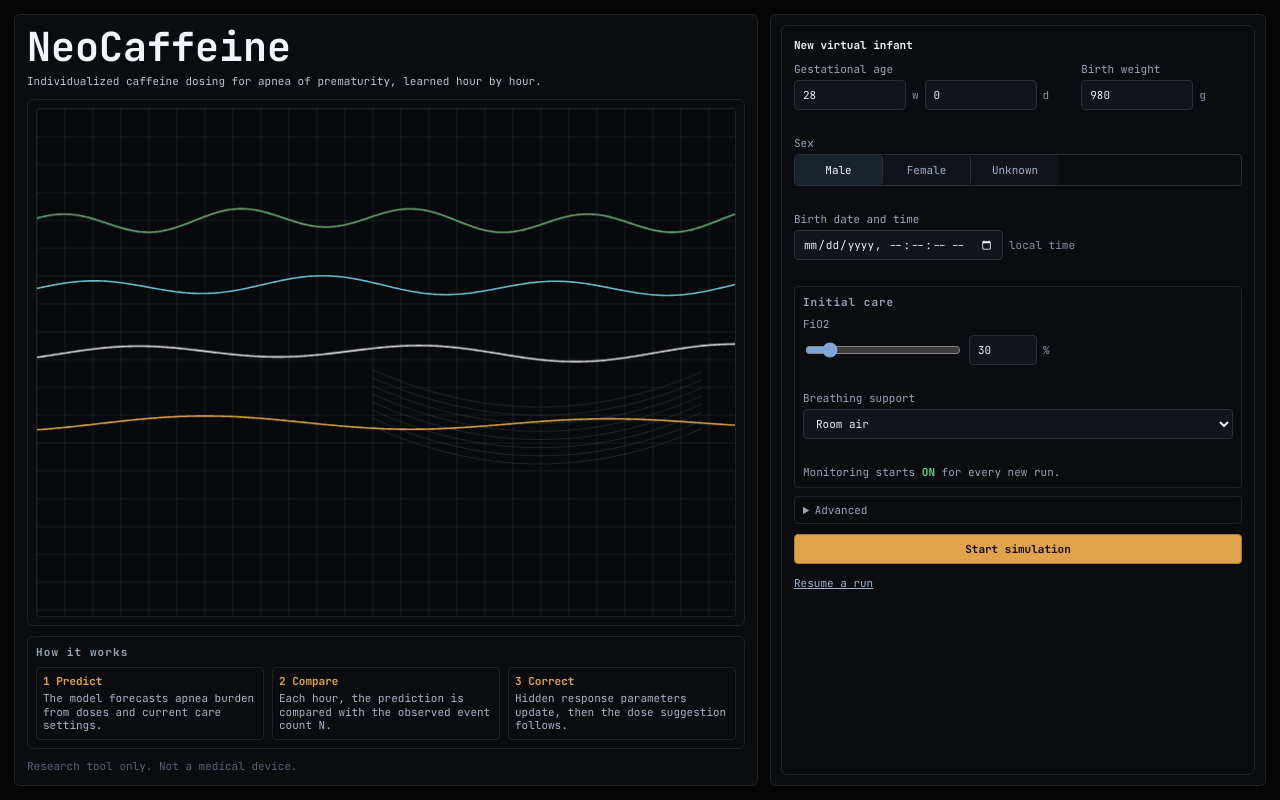
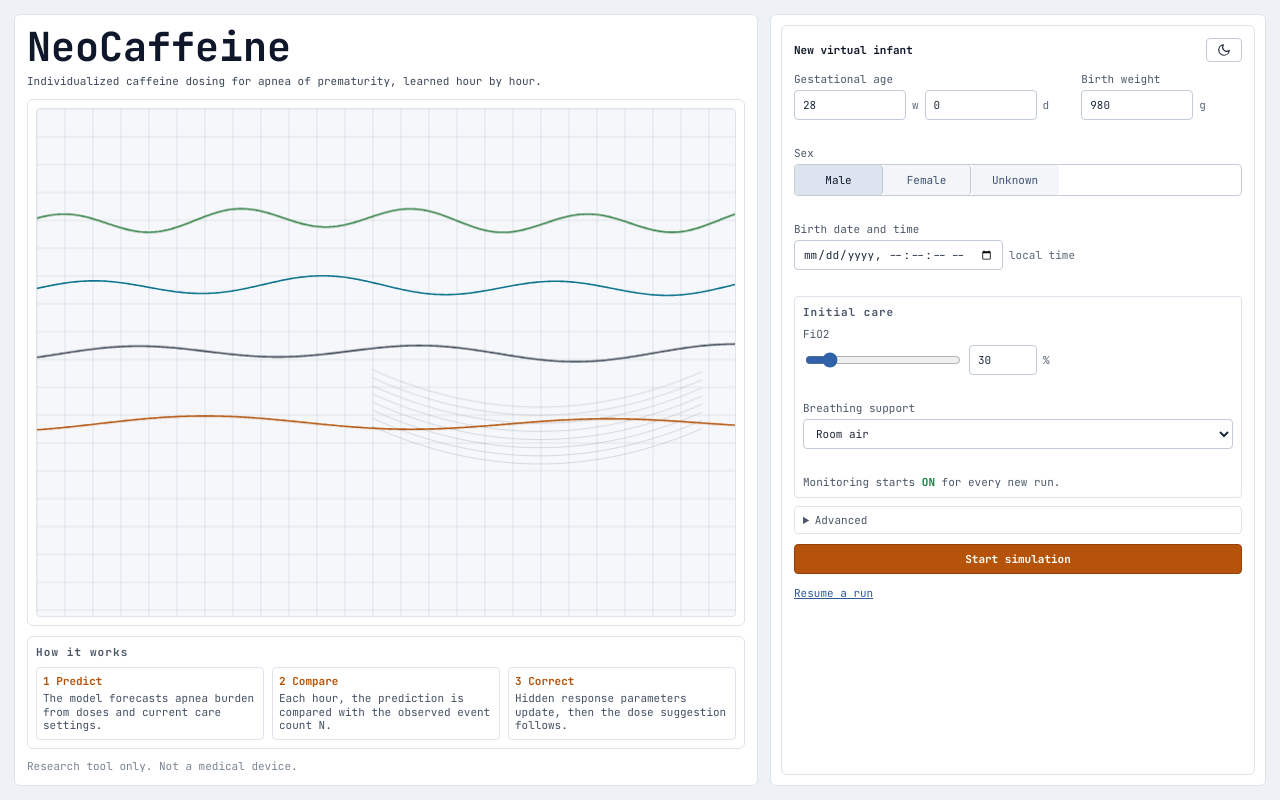
Before and after one commit to AlaaBouhaouel/NeoCaffeine-preterms-caffeine-dose, a Django app: page / in a window 1280 px wide. Run offline with Django 5.2, Linux system fonts and the light colour scheme; parts of the project's set-up code (start-up, migrations or seed data) failed here and were passed over.

Commit message:
add a light mode

```diff
--- a/webapp/simulator/static/simulator/css/base.css
+++ b/webapp/simulator/static/simulator/css/base.css
@@ -3,16 +3,15 @@
 @import url('https://fonts.googleapis.com/css2?family=IBM+Plex+Mono:wght@400;500;600&display=swap');
 
 :root {
-  color-scheme: dark;
-  --bg: #000000;
-  --panel: #0b0b0b;
-  --border: #2b2b2b;
-  --text: #e8e8e8;
-  --muted: #9e9e9e;
-  --error: #f06262;
-  --hr: #6FAE7A;
-  --spo2: #67B9CC;
-  --resp: #E6E6E6;
+  --bg: var(--color-page);
+  --panel: var(--color-panel-base);
+  --border: var(--color-border-base);
+  --text: var(--color-text-base);
+  --muted: var(--color-text-muted-base);
+  --error: var(--color-error-base);
+  --hr: var(--color-trace-heart-rate);
+  --spo2: var(--color-trace-spo2);
+  --resp: var(--color-trace-respiration);
 }
 
 * {
@@ -35,7 +34,7 @@ button,
 textarea {
   font: inherit;
   color: var(--text);
-  background: #111;
+  background: var(--color-control-base);
   border: 1px solid var(--border);
   padding: 6px;
 }
--- a/webapp/simulator/static/simulator/css/landing.css
+++ b/webapp/simulator/static/simulator/css/landing.css
@@ -8,14 +8,14 @@ body {
   height: 100%;
   margin: 0;
   overflow: hidden;
-  background: #050505;
+  background: var(--color-canvas);
 }
 
 .landing-stage {
   position: fixed;
   inset: 0;
   overflow: hidden;
-  background: #050505;
+  background: var(--color-canvas);
 }
 
 .landing-canvas {
@@ -25,8 +25,8 @@ body {
   left: 0;
   top: 0;
   transform-origin: top left;
-  background: #050505;
-  color: #d6dde6;
+  background: var(--color-canvas);
+  color: var(--color-text);
   font-family: 'JetBrains Mono', ui-monospace, monospace;
   font-size: 12px;
   display: grid;
@@ -36,9 +36,9 @@ body {
 }
 
 .panel-surface {
-  border: 1px solid #1f242b;
+  border: 1px solid var(--color-border-subtle);
   border-radius: 6px;
-  background: #0a0c0f;
+  background: var(--color-panel);
 }
 
 .project-column {
@@ -53,12 +53,12 @@ body {
   margin: 0;
   font-size: 40px;
   line-height: 1;
-  color: #f2f5fb;
+  color: var(--color-text-strong);
 }
 
 .tagline {
   margin: 8px 0 0;
-  color: #b8c2d0;
+  color: var(--color-text-soft);
   font-size: 14px;
   line-height: 1.25;
 }
@@ -73,9 +73,9 @@ body {
   width: 100%;
   height: 100%;
   display: block;
-  border: 1px solid #1f242b;
+  border: 1px solid var(--color-border-subtle);
   border-radius: 4px;
-  background: #07090c;
+  background: var(--color-inset-landing);
 }
 
 .how-panel {
@@ -85,7 +85,7 @@ body {
 .how-panel h2 {
   margin: 0 0 8px;
   font-size: 12px;
-  color: #98a3b5;
+  color: var(--color-text-muted-landing);
   letter-spacing: 1.1px;
 }
 
@@ -96,7 +96,7 @@ body {
 }
 
 .step-card {
-  border: 1px solid #1f242b;
+  border: 1px solid var(--color-border-subtle);
   border-radius: 4px;
   padding: 6px;
   min-height: 0;
@@ -105,18 +105,18 @@ body {
 .step-card h3 {
   margin: 0 0 4px;
   font-size: 12px;
-  color: #e0a24a;
+  color: var(--color-amber);
 }
 
 .step-card p {
   margin: 0;
-  color: #a9b4c4;
+  color: var(--color-text-soft-alt);
   line-height: 1.25;
 }
 
 .notice {
   margin: 0;
-  color: #566172;
+  color: var(--color-text-faint-soft);
   font-size: 11px;
 }
 
@@ -137,7 +137,7 @@ body {
 .form-card h2 {
   margin: 0;
   font-size: 18px;
-  color: #f2f5fb;
+  color: var(--color-text-strong);
 }
 
 #create-run-form {
@@ -152,7 +152,7 @@ body {
 }
 
 .field-group > label {
-  color: #9aa6b8;
+  color: var(--color-text-label);
 }
 
 .field-row {
@@ -174,16 +174,16 @@ body {
 }
 
 .suffix {
-  color: #8793a8;
+  color: var(--color-text-suffix);
 }
 
 input,
 select,
 button {
   font: inherit;
-  color: #e7edf7;
-  background: #11151b;
-  border: 1px solid #2a3038;
+  color: var(--color-text-bright);
+  background: var(--color-control-alt);
+  border: 1px solid var(--color-border-control);
   border-radius: 4px;
   height: 30px;
   padding: 0 8px;
@@ -197,7 +197,7 @@ input[type='range'] {
   width: 156px;
   padding: 0;
   height: auto;
-  accent-color: #7fa6d8;
+  accent-color: var(--color-blue-control);
 }
 
 #fio2-percent {
@@ -205,12 +205,24 @@ input[type='range'] {
 }
 
 input[type='datetime-local'] {
-  color-scheme: dark;
+  color-scheme: inherit;
+}
+
+.form-card-head {
+  display: flex;
+  align-items: center;
+  justify-content: space-between;
+  gap: 8px;
+}
+
+.form-card-head .theme-toggle {
+  height: 24px;
+  padding: 0 10px;
 }
 
 .segment-control {
   display: inline-flex;
-  border: 1px solid #2a3038;
+  border: 1px solid var(--color-border-control);
   border-radius: 4px;
   overflow: hidden;
 }
@@ -218,9 +230,9 @@ input[type='datetime-local'] {
 .segment-option {
   min-width: 88px;
   border: 0;
-  border-right: 1px solid #2a3038;
-  background: #10141a;
-  color: #9fb0c8;
+  border-right: 1px solid var(--color-border-control);
+  background: var(--color-segment);
+  color: var(--color-text-soft-blue);
 }
 
 .segment-option:last-child {
@@ -228,12 +240,12 @@ input[type='datetime-local'] {
 }
 
 .segment-option.active {
-  background: #1a222e;
-  color: #f2f5fb;
+  background: var(--color-segment-active-alt);
+  color: var(--color-text-strong);
 }
 
 .initial-care {
-  border: 1px solid #1f242b;
+  border: 1px solid var(--color-border-subtle);
   border-radius: 4px;
   padding: 8px;
   display: grid;
@@ -244,7 +256,7 @@ input[type='datetime-local'] {
   margin: 0;
   font-size: 12px;
   letter-spacing: 1px;
-  color: #98a3b5;
+  color: var(--color-text-muted-landing);
 }
 
 .fio2-row {
@@ -255,15 +267,15 @@ input[type='datetime-local'] {
 
 .monitoring-note {
   margin: 0;
-  color: #98a3b5;
+  color: var(--color-text-muted-landing);
 }
 
 .monitoring-note strong {
-  color: #5fd38d;
+  color: var(--color-positive);
 }
 
 .advanced-box {
-  border: 1px solid #1f242b;
+  border: 1px solid var(--color-border-subtle);
   border-radius: 4px;
   padding: 6px 8px;
   margin-bottom: 2px;
@@ -271,7 +283,7 @@ input[type='datetime-local'] {
 
 .advanced-box summary {
   cursor: pointer;
-  color: #9aa6b8;
+  color: var(--color-text-label);
 }
 
 .advanced-inner {
@@ -283,8 +295,8 @@ input[type='datetime-local'] {
   height: 16px;
   min-width: 16px;
   border-radius: 50%;
-  border: 1px solid #2e3642;
-  color: #8a95a6;
+  border: 1px solid var(--color-border-icon);
+  color: var(--color-text-muted-soft);
   background: transparent;
   padding: 0;
   line-height: 14px;
@@ -294,14 +306,14 @@ input[type='datetime-local'] {
 
 .start-button {
   width: 100%;
-  background: #e0a24a;
-  border-color: #b17a33;
-  color: #120e07;
+  background: var(--color-amber);
+  border-color: var(--color-amber-border);
+  color: var(--color-on-amber);
   font-weight: 700;
 }
 
 .start-button:hover {
-  background: #e7ae5a;
+  background: var(--color-amber-hover);
 }
 
 .resume-box {
@@ -315,7 +327,7 @@ input[type='datetime-local'] {
   justify-self: start;
   border: 0;
   background: transparent;
-  color: #9eb3d3;
+  color: var(--color-link);
   text-decoration: underline;
   padding: 0;
   height: auto;
@@ -347,11 +359,11 @@ input[type='datetime-local'] {
 }
 
 .field-error {
-  color: #e59f9f;
+  color: var(--color-field-error);
 }
 
 .error {
-  color: #efb2b2;
+  color: var(--color-error-text);
 }
 
 .tooltip-layer {
@@ -359,9 +371,9 @@ input[type='datetime-local'] {
   z-index: 3000;
   pointer-events: none;
   max-width: 280px;
-  border: 1px solid #262c34;
-  background: #05070a;
-  color: #d6dde6;
+  border: 1px solid var(--color-border);
+  background: var(--color-inset-deep);
+  color: var(--color-text);
   padding: 6px 8px;
   font-family: 'JetBrains Mono', ui-monospace, monospace;
   font-size: 11px;
--- /dev/null
+++ b/webapp/simulator/static/simulator/css/theme.css
@@ -0,0 +1,171 @@
+/* Purpose: Theme colour tokens. Dark values are the original NeoCaffeine palette; light values apply when <html data-theme="light">. */
+
+:root,
+:root[data-theme="dark"] {
+  color-scheme: dark;
+
+  --color-page: #000000;
+  --color-canvas: #050505;
+  --color-panel-base: #0b0b0b;
+  --color-panel: #0a0c0f;
+  --color-inset: #07090b;
+  --color-inset-landing: #07090c;
+  --color-inset-deep: #05070a;
+  --color-control: #0f1216;
+  --color-control-alt: #11151b;
+  --color-control-base: #111;
+  --color-segment: #10141a;
+  --color-segment-active: #181d24;
+  --color-segment-active-alt: #1a222e;
+  --color-overlay: rgba(0, 0, 0, 0.75);
+  --color-grid-line: rgba(140, 155, 175, 0.16);
+
+  --color-border-subtle: #1f242b;
+  --color-border: #262c34;
+  --color-border-control: #2a3038;
+  --color-border-base: #2b2b2b;
+  --color-border-chip: #2a2f38;
+  --color-border-icon: #2e3642;
+  --color-border-hover: #3a434f;
+  --color-border-ready: #3a4658;
+
+  --color-text-strong: #f2f5fb;
+  --color-text-strong-alt: #f2f5f8;
+  --color-text-bright: #e7edf7;
+  --color-text-base: #e8e8e8;
+  --color-text: #d6dde6;
+  --color-text-link: #cfd7e3;
+  --color-text-soft: #b8c2d0;
+  --color-text-soft-alt: #a9b4c4;
+  --color-text-ready: #a8b4c5;
+  --color-text-soft-blue: #9fb0c8;
+  --color-text-muted: #9ea8b8;
+  --color-text-label: #9aa6b8;
+  --color-text-muted-alt: #9aa4b2;
+  --color-text-muted-landing: #98a3b5;
+  --color-text-muted-base: #9e9e9e;
+  --color-text-muted-soft: #8a95a6;
+  --color-text-heading: #8a94a3;
+  --color-text-suffix: #8793a8;
+  --color-text-faint: #7f8a99;
+  --color-text-faint-alt: #6b7685;
+  --color-text-faint-soft: #566172;
+  --color-text-disabled: #4b5563;
+
+  --color-trace-heart-rate: #6fae7a;
+  --color-trace-spo2: #67b9cc;
+  --color-trace-respiration: #e6e6e6;
+  --color-estimate: #73c991;
+  --color-positive: #5fd38d;
+  --color-green-border: #234a33;
+  --color-cyan: #4fc3d9;
+  --color-cyan-border: #2a5964;
+  --color-amber: #e0a24a;
+  --color-amber-hover: #e7ae5a;
+  --color-amber-border: #b17a33;
+  --color-amber-border-subtle: #5a4220;
+  --color-amber-border-strong: #8a6a35;
+  --color-on-amber: #120e07;
+  --color-blue: #7fb2ff;
+  --color-blue-control: #7fa6d8;
+  --color-link: #9eb3d3;
+  --color-interval: #d77a7a;
+  --color-suggested-dose: #e5534b;
+  --color-error-text: #efb2b2;
+  --color-field-error: #e59f9f;
+  --color-error-base: #f06262;
+
+  --color-motif-grid: rgba(120, 135, 155, 0.16);
+  --color-motif-bowl: rgba(117, 137, 162, 0.22);
+}
+
+:root[data-theme="light"] {
+  color-scheme: light;
+
+  --color-page: #e9edf2;
+  --color-canvas: #eef1f5;
+  --color-panel-base: #ffffff;
+  --color-panel: #ffffff;
+  --color-inset: #f5f7fa;
+  --color-inset-landing: #f5f7fa;
+  --color-inset-deep: #f0f3f7;
+  --color-control: #ffffff;
+  --color-control-alt: #ffffff;
+  --color-control-base: #ffffff;
+  --color-segment: #f3f5f8;
+  --color-segment-active: #dbe4ef;
+  --color-segment-active-alt: #dbe4ef;
+  --color-overlay: rgba(238, 241, 245, 0.85);
+  --color-grid-line: rgba(70, 85, 105, 0.16);
+
+  --color-border-subtle: #dde3ea;
+  --color-border: #cdd4dd;
+  --color-border-control: #c3cbd6;
+  --color-border-base: #cdd4dd;
+  --color-border-chip: #c3cbd6;
+  --color-border-icon: #c3cbd6;
+  --color-border-hover: #94a1b2;
+  --color-border-ready: #94a1b2;
+
+  --color-text-strong: #0f172a;
+  --color-text-strong-alt: #0f172a;
+  --color-text-bright: #1e293b;
+  --color-text-base: #1e293b;
+  --color-text: #1f2937;
+  --color-text-link: #334155;
+  --color-text-soft: #3b4758;
+  --color-text-soft-alt: #435064;
+  --color-text-ready: #435064;
+  --color-text-soft-blue: #3c5274;
+  --color-text-muted: #4b5768;
+  --color-text-label: #4b5768;
+  --color-text-muted-alt: #4b5768;
+  --color-text-muted-landing: #4b5768;
+  --color-text-muted-base: #556070;
+  --color-text-muted-soft: #556070;
+  --color-text-heading: #556070;
+  --color-text-suffix: #5b6778;
+  --color-text-faint: #66717f;
+  --color-text-faint-alt: #6b7685;
+  --color-text-faint-soft: #7a8594;
+  --color-text-disabled: #9aa3af;
+
+  --color-trace-heart-rate: #2e7d3f;
+  --color-trace-spo2: #0e7490;
+  --color-trace-respiration: #374151;
+  --color-estimate: #1f7a3a;
+  --color-positive: #1a7f43;
+  --color-green-border: #8fcaa3;
+  --color-cyan: #0e7490;
+  --color-cyan-border: #7fbccb;
+  --color-amber: #b45309;
+  --color-amber-hover: #c2610c;
+  --color-amber-border: #92400e;
+  --color-amber-border-subtle: #e2b56c;
+  --color-amber-border-strong: #c48a2c;
+  --color-on-amber: #ffffff;
+  --color-blue: #1d5fbf;
+  --color-blue-control: #2f62a8;
+  --color-link: #2f5a96;
+  --color-interval: #b42318;
+  --color-suggested-dose: #c4271d;
+  --color-error-text: #b42318;
+  --color-field-error: #b42318;
+  --color-error-base: #c62828;
+
+  --color-motif-grid: rgba(70, 85, 105, 0.12);
+  --color-motif-bowl: rgba(60, 80, 105, 0.18);
+}
+
+.theme-toggle {
+  cursor: pointer;
+  display: inline-flex;
+  align-items: center;
+  justify-content: center;
+  min-width: 28px;
+  line-height: 1;
+}
+
+.theme-toggle svg {
+  display: block;
+}
--- a/webapp/simulator/static/simulator/js/landing.js
+++ b/webapp/simulator/static/simulator/js/landing.js
@@ -264,14 +264,35 @@
     canvas.height = Math.floor(cssHeight * dpr)
     ctx.scale(dpr, dpr)
 
+    function readMotifPalette() {
+      const styles = getComputedStyle(document.documentElement)
+      const token = (name) => styles.getPropertyValue(name).trim()
+      return {
+        background: token('--color-inset-landing'),
+        grid: token('--color-motif-grid'),
+        bowl: token('--color-motif-bowl'),
+        traces: [
+          token('--color-trace-heart-rate'),
+          token('--color-trace-spo2'),
+          token('--color-trace-respiration'),
+          token('--color-amber'),
+        ],
+      }
+    }
+
+    let palette = readMotifPalette()
+    window.addEventListener('neocaffeine:themechange', () => {
+      palette = readMotifPalette()
+    })
+
     function draw(timeMs) {
       const t = timeMs * 0.00035
       ctx.clearRect(0, 0, cssWidth, cssHeight)
 
-      ctx.fillStyle = '#07090c'
+      ctx.fillStyle = palette.background
       ctx.fillRect(0, 0, cssWidth, cssHeight)
 
-      ctx.strokeStyle = 'rgba(120, 135, 155, 0.16)'
+      ctx.strokeStyle = palette.grid
       ctx.lineWidth = 1
       for (let x = 0; x <= cssWidth; x += 28) {
         ctx.beginPath()
@@ -290,7 +311,7 @@
       const cy = cssHeight * 0.7
       const bowlW = cssWidth * 0.48
       const bowlH = cssHeight * 0.35
-      ctx.strokeStyle = 'rgba(117, 137, 162, 0.22)'
+      ctx.strokeStyle = palette.bowl
       for (let i = 0; i < 8; i += 1) {
         const p = i / 7
         ctx.beginPath()
@@ -304,10 +325,10 @@
       }
 
       const traces = [
-        { color: '#6fae7a', base: cssHeight * 0.22, amp: 10, freq: 1.8 },
-        { color: '#67b9cc', base: cssHeight * 0.35, amp: 8, freq: 1.35 },
-        { color: '#e6e6e6', base: cssHeight * 0.48, amp: 7, freq: 1.05 },
-        { color: '#e0a24a', base: cssHeight * 0.62, amp: 6, freq: 0.78 }
+        { color: palette.traces[0], base: cssHeight * 0.22, amp: 10, freq: 1.8 },
+        { color: palette.traces[1], base: cssHeight * 0.35, amp: 8, freq: 1.35 },
+        { color: palette.traces[2], base: cssHeight * 0.48, amp: 7, freq: 1.05 },
+        { color: palette.traces[3], base: cssHeight * 0.62, amp: 6, freq: 0.78 }
       ]
 
       traces.forEach((trace, index) => {
--- /dev/null
+++ b/webapp/simulator/static/simulator/js/theme-toggle.js
@@ -0,0 +1,75 @@
+/* Purpose: Light/dark theme switch shared by every page. The first visit follows the OS setting; a button press is remembered in this browser. */
+
+(function () {
+  const STORAGE_KEY = 'neocaffeine-theme'
+  const THEMES = ['dark', 'light']
+  const osPrefersLight = window.matchMedia ? window.matchMedia('(prefers-color-scheme: light)') : null
+
+  function readStoredTheme() {
+    try {
+      const stored = window.localStorage.getItem(STORAGE_KEY)
+      return THEMES.includes(stored) ? stored : null
+    } catch (error) {
+      return null
+    }
+  }
+
+  function storeTheme(theme) {
+    try {
+      window.localStorage.setItem(STORAGE_KEY, theme)
+    } catch (error) {
+      return
+    }
+  }
+
+  function osTheme() {
+    return osPrefersLight && osPrefersLight.matches ? 'light' : 'dark'
+  }
+
+  function currentTheme() {
+    const applied = document.documentElement.getAttribute('data-theme')
+    return THEMES.includes(applied) ? applied : 'dark'
+  }
+
+  function otherTheme(theme) {
+    return theme === 'dark' ? 'light' : 'dark'
+  }
+
+  const ICONS = {
+    light: '<svg viewBox="0 0 24 24" width="14" height="14" aria-hidden="true" focusable="false" fill="none" stroke="currentColor" stroke-width="2" stroke-linecap="round"><circle cx="12" cy="12" r="4"/><path d="M12 2v2M12 20v2M4.93 4.93l1.41 1.41M17.66 17.66l1.41 1.41M2 12h2M20 12h2M4.93 19.07l1.41-1.41M17.66 6.34l1.41-1.41"/></svg>',
+    dark: '<svg viewBox="0 0 24 24" width="14" height="14" aria-hidden="true" focusable="false" fill="none" stroke="currentColor" stroke-width="2" stroke-linecap="round" stroke-linejoin="round"><path d="M21 12.79A9 9 0 1 1 11.21 3 7 7 0 0 0 21 12.79z"/></svg>',
+  }
+
+  function updateButtons(theme) {
+    const target = otherTheme(theme)
+    document.querySelectorAll('.theme-toggle').forEach((button) => {
+      button.innerHTML = ICONS[target]
+      button.setAttribute('aria-label', `Switch to ${target} theme`)
+      button.setAttribute('title', `Switch to ${target} theme`)
+    })
+  }
+
+  function applyTheme(theme) {
+    document.documentElement.setAttribute('data-theme', theme)
+    updateButtons(theme)
+    window.dispatchEvent(new CustomEvent('neocaffeine:themechange', { detail: { theme } }))
+  }
+
+  document.querySelectorAll('.theme-toggle').forEach((button) => {
+    button.addEventListener('click', () => {
+      const next = otherTheme(currentTheme())
+      storeTheme(next)
+      applyTheme(next)
+    })
+  })
+
+  if (osPrefersLight && typeof osPrefersLight.addEventListener === 'function') {
+    osPrefersLight.addEventListener('change', () => {
+      if (readStoredTheme() === null) {
+        applyTheme(osTheme())
+      }
+    })
+  }
+
+  applyTheme(readStoredTheme() || osTheme())
+})()
--- a/webapp/simulator/templates/base.html
+++ b/webapp/simulator/templates/base.html
@@ -1,14 +1,26 @@
 <!doctype html>
-<html lang="en">
+<html lang="en" data-theme="dark">
 <head>
   {% load static %}
   <meta charset="utf-8">
   <meta name="viewport" content="width=device-width, initial-scale=1">
   <title>NeoCaffeine</title>
+  <script>
+    (function () {
+      var theme = null
+      try { theme = window.localStorage.getItem('neocaffeine-theme') } catch (error) { theme = null }
+      if (theme !== 'light' && theme !== 'dark') {
+        theme = window.matchMedia && window.matchMedia('(prefers-color-scheme: light)').matches ? 'light' : 'dark'
+      }
+      document.documentElement.setAttribute('data-theme', theme)
+    })()
+  </script>
+  <link rel="stylesheet" href="{% static 'simulator/css/theme.css' %}">
   <link rel="stylesheet" href="{% static 'simulator/css/base.css' %}">
   {% block extra_head %}{% endblock %}
 </head>
 <body>
   {% block content %}{% endblock %}
+  <script src="{% static 'simulator/js/theme-toggle.js' %}"></script>
 </body>
 </html>
--- a/webapp/simulator/templates/dashboard.html
+++ b/webapp/simulator/templates/dashboard.html
@@ -34,6 +34,7 @@
           </select>
         </label>
         <label><input id="show-true-toggle" type="checkbox"> True values</label>
+        <button id="theme-toggle" class="theme-toggle" type="button" aria-label="Switch theme"></button>
         <a href="/" class="new-run-link">New run</a>
       </div>
     </header>
--- a/webapp/simulator/templates/landing.html
+++ b/webapp/simulator/templates/landing.html
@@ -41,7 +41,10 @@
 
     <section class="form-column panel-surface">
       <div class="form-card panel-surface">
-        <h2>New virtual infant</h2>
+        <div class="form-card-head">
+          <h2>New virtual infant</h2>
+          <button class="theme-toggle" type="button" aria-label="Switch theme"></button>
+        </div>
 
         <form id="create-run-form" novalidate>
           <div class="field-row">
```
Also changed, not shown: webapp/simulator/static/simulator/css/dashboard.css (+80 -80 lines), webapp/db.sqlite3, webapp/simulator/static/simulator/css/README.md, webapp/simulator/static/simulator/js/README.md.
